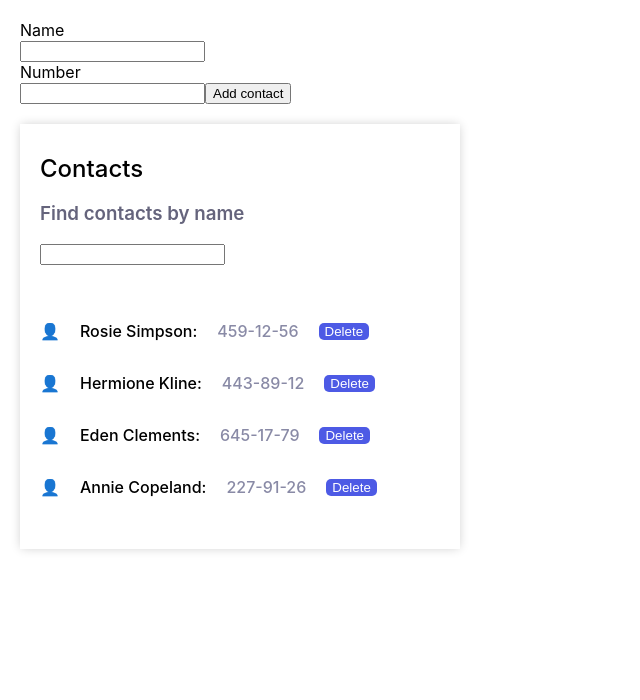
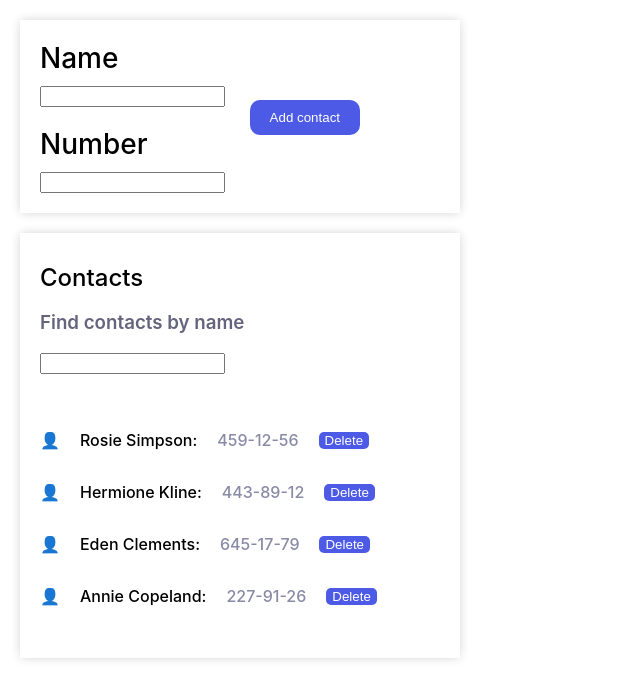
Before and after one commit to ostfnk2401/goit-react-hw-07-phonebook, a React (Create React App) app: page / in a window 1280 px wide. Shown: the top 700 px of the page, without its empty margins (0-640 px from the left). Built offline with nearby package versions, Linux system fonts and the light colour scheme.

Commit message:
fix styles

```diff
--- a/src/components/Form/Form.jsx
+++ b/src/components/Form/Form.jsx
@@ -1,11 +1,23 @@
 import React, { useState } from 'react';
 import { Formik, Form, Field, ErrorMessage } from 'formik';
 import * as Yup from 'yup';
+import PropTypes from 'prop-types';
+
+import {
+  PhonebookForm,
+  SubmitBtn,
+  FormTitle,
+} from './Form.styled';
 
 const schema = Yup.object().shape({
   name: Yup.string().min(2).max(70).required('Name is required'),
-  number: Yup.number().min(4).required('Number is required'),
+  number: Yup.string().min(4).required('Number is required'),
 });
+
+const initialValues = {
+  name: '',
+  number: '',
+};
 
 export const ContactForm = ({ onSubmit }) => {
   const [initialValues, setInitialValues] = useState({
@@ -23,6 +35,7 @@ const schema = Yup.object().shape({
   };
 
   return (
+    <PhonebookForm>
       <Formik
         initialValues={initialValues}
         onSubmit={handleSubmit}
@@ -30,17 +43,22 @@ const schema = Yup.object().shape({
       >
         <Form autoComplete="off">
           <label htmlFor="name">
-          <div>Name</div>
+            <FormTitle>Name</FormTitle>
             <Field type="text" name="name" />
             <ErrorMessage name="name" component="div" className="error" />
           </label>
           <label htmlFor="number">
-          <div>Number</div>
-          <Field type="tel" name="number" />
+            <FormTitle>Number</FormTitle>
+            <Field type="text" name="number" />
             <ErrorMessage name="number" component="div" className="error" />
           </label>
-        <button type="submit">Add contact</button>
+          <SubmitBtn type="submit">Add contact</SubmitBtn>
         </Form>
       </Formik>
+    </PhonebookForm>
   );
 };
+
+ContactForm.propTypes = {
+  onSubmit: PropTypes.func.isRequired,
+};
```
Lines whose indentation alone changed are shown as unchanged.
